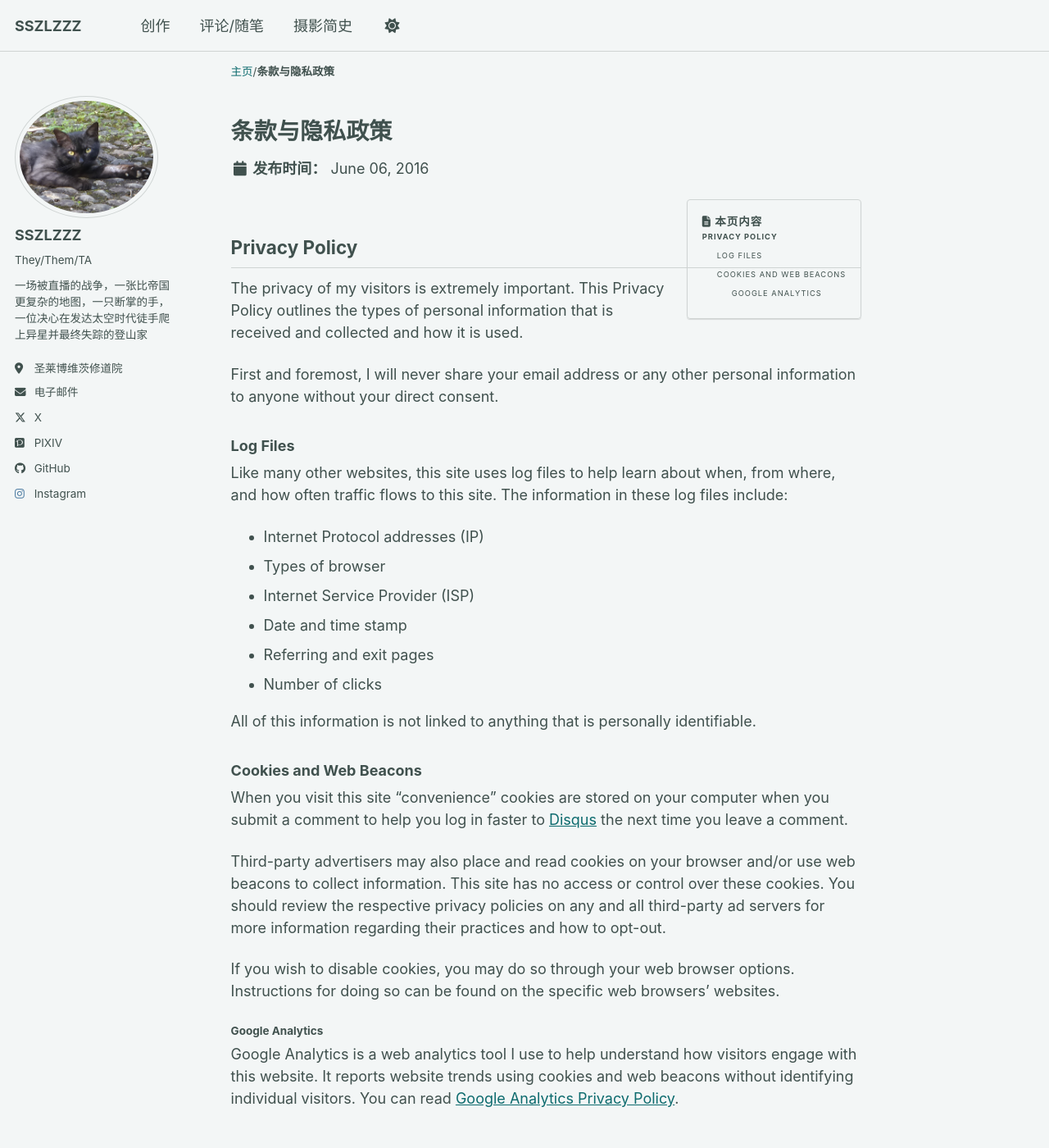
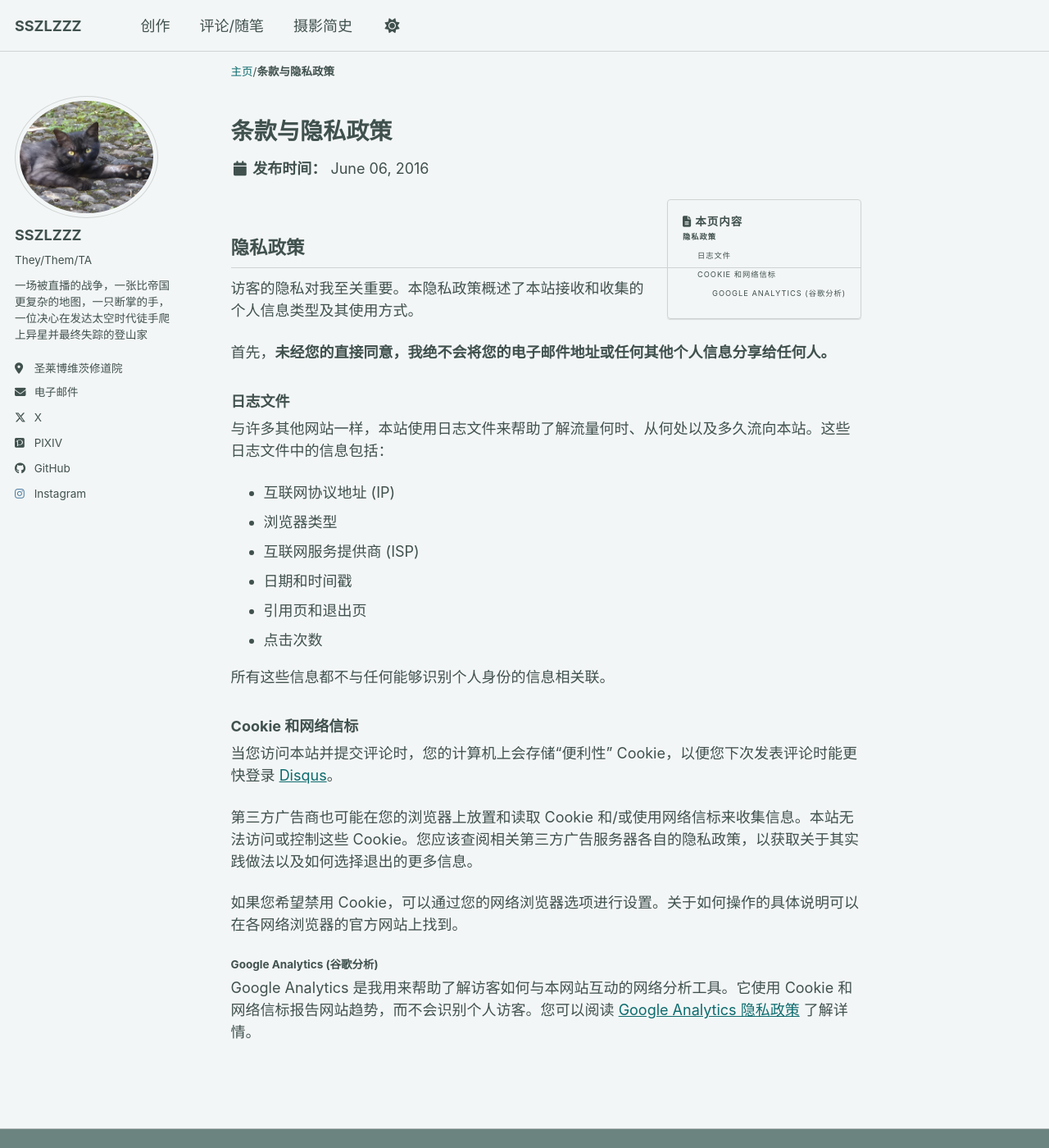
Before and after one commit to bebsgddgdghddh/sszlzzz, a Jekyll site: the page built from _pages/terms.md, in a window 1280 px wide and 1400 px high. Shown: the whole window at 82% size. Built offline with Jekyll 4.4.1, drawn with Linux system fonts in a browser that asks for light colours; a script bundle is joined from its source files by our own code; library files that are not in the unit come from our copies.

Commit message:
edit footers

```diff
--- a/_includes/footer.html
+++ b/_includes/footer.html
@@ -16,7 +16,7 @@
 <div class="page__footer-copyright">
   &copy; {{ site.time | date: '%Y' }} {{ site.name | default: site.title }}, {{ site.data.ui-text[site.locale].powered_by | default: "Powered by" }} <a href="https://jekyllrb.com" rel="nofollow">Jekyll</a>.<br />
 
-<a href="/terms">条款与隐私政策</a>
+<a href="/terms/">条款与隐私政策</a>
 <br>
 
   Site last updated {{ "now" | date: '%Y-%m-%d' }}
--- a/_pages/terms.md
+++ b/_pages/terms.md
@@ -1,5 +1,5 @@
 ---
-permalink: /terms
+permalink: /terms/
 title: "条款与隐私政策"
 modified: 2016-06-06
 ---
@@ -7,33 +7,33 @@
 {% include base_path %}
 {% include toc %}
 
-## Privacy Policy
+## 隐私政策
 
-The privacy of my visitors is extremely important. This Privacy Policy outlines the types of personal information that is received and collected and how it is used.
+访客的隐私对我至关重要。本隐私政策概述了本站接收和收集的个人信息类型及其使用方式。
 
-First and foremost, I will never share your email address or any other personal information to anyone without your direct consent.
+首先，**未经您的直接同意，我绝不会将您的电子邮件地址或任何其他个人信息分享给任何人。**
 
-### Log Files
+### 日志文件
 
-Like many other websites, this site uses log files to help learn about when, from where, and how often traffic flows to this site. The information in these log files include:
+与许多其他网站一样，本站使用日志文件来帮助了解流量何时、从何处以及多久流向本站。这些日志文件中的信息包括：
 
-* Internet Protocol addresses (IP)
-* Types of browser
-* Internet Service Provider (ISP)
-* Date and time stamp
-* Referring and exit pages
-* Number of clicks
+* 互联网协议地址 (IP)
+* 浏览器类型
+* 互联网服务提供商 (ISP)
+* 日期和时间戳
+* 引用页和退出页
+* 点击次数
 
-All of this information is not linked to anything that is personally identifiable.
+所有这些信息都不与任何能够识别个人身份的信息相关联。
 
-### Cookies and Web Beacons
+### Cookie 和网络信标
 
-When you visit this site "convenience" cookies are stored on your computer when you submit a comment to help you log in faster to [Disqus](https://disqus.com) the next time you leave a comment.
+当您访问本站并提交评论时，您的计算机上会存储“便利性” Cookie，以便您下次发表评论时能更快登录 [Disqus](https://disqus.com)。
 
-Third-party advertisers may also place and read cookies on your browser and/or use web beacons to collect information. This site has no access or control over these cookies. You should review the respective privacy policies on any and all third-party ad servers for more information regarding their practices and how to opt-out.
+第三方广告商也可能在您的浏览器上放置和读取 Cookie 和/或使用网络信标来收集信息。本站无法访问或控制这些 Cookie。您应该查阅相关第三方广告服务器各自的隐私政策，以获取关于其实践做法以及如何选择退出的更多信息。
 
-If you wish to disable cookies, you may do so through your web browser options. Instructions for doing so can be found on the specific web browsers' websites.
+如果您希望禁用 Cookie，可以通过您的网络浏览器选项进行设置。关于如何操作的具体说明可以在各网络浏览器的官方网站上找到。
 
-#### Google Analytics
+#### Google Analytics (谷歌分析)
 
-Google Analytics is a web analytics tool I use to help understand how visitors engage with this website. It reports website trends using cookies and web beacons without identifying individual visitors. You can read [Google Analytics Privacy Policy](https://www.google.com/analytics/learn/privacy.html).
+Google Analytics 是我用来帮助了解访客如何与本网站互动的网络分析工具。它使用 Cookie 和网络信标报告网站趋势，而不会识别个人访客。您可以阅读 [Google Analytics 隐私政策](https://www.google.com/analytics/learn/privacy.html) 了解详情。
```
